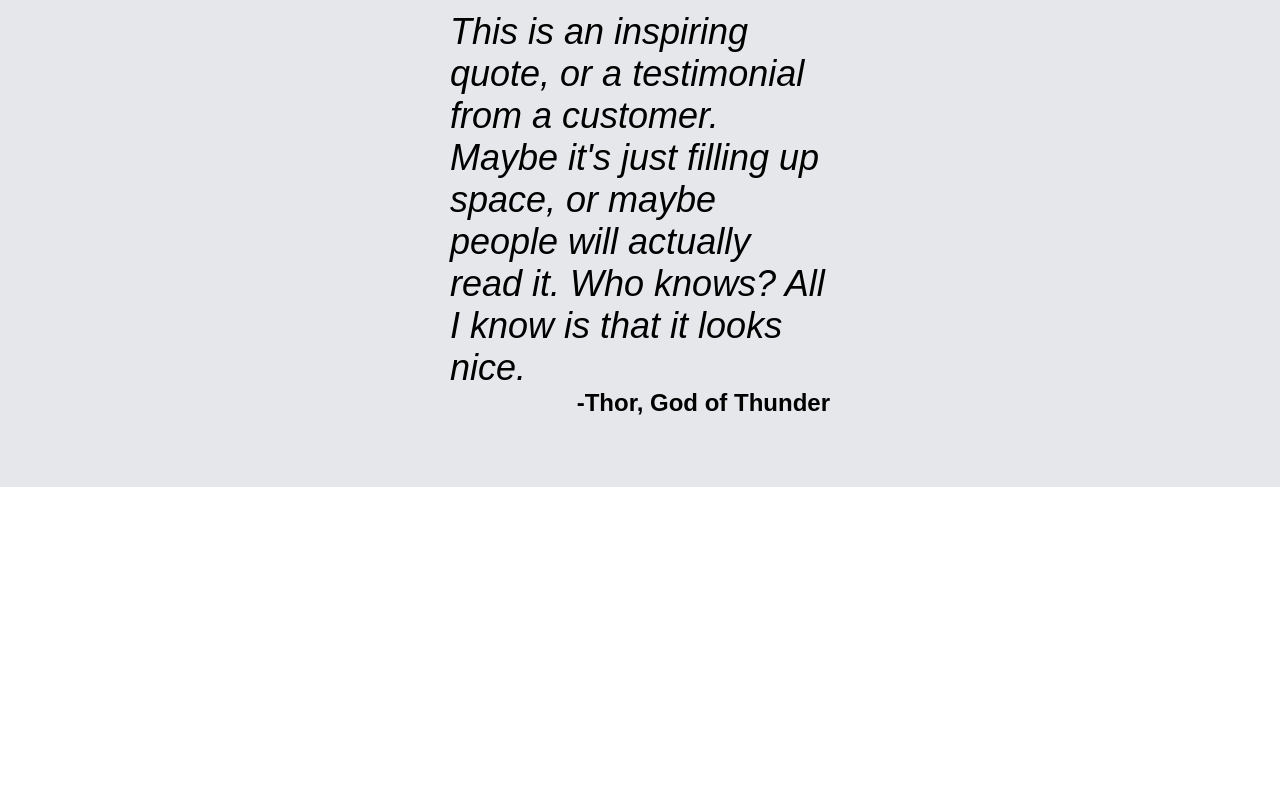
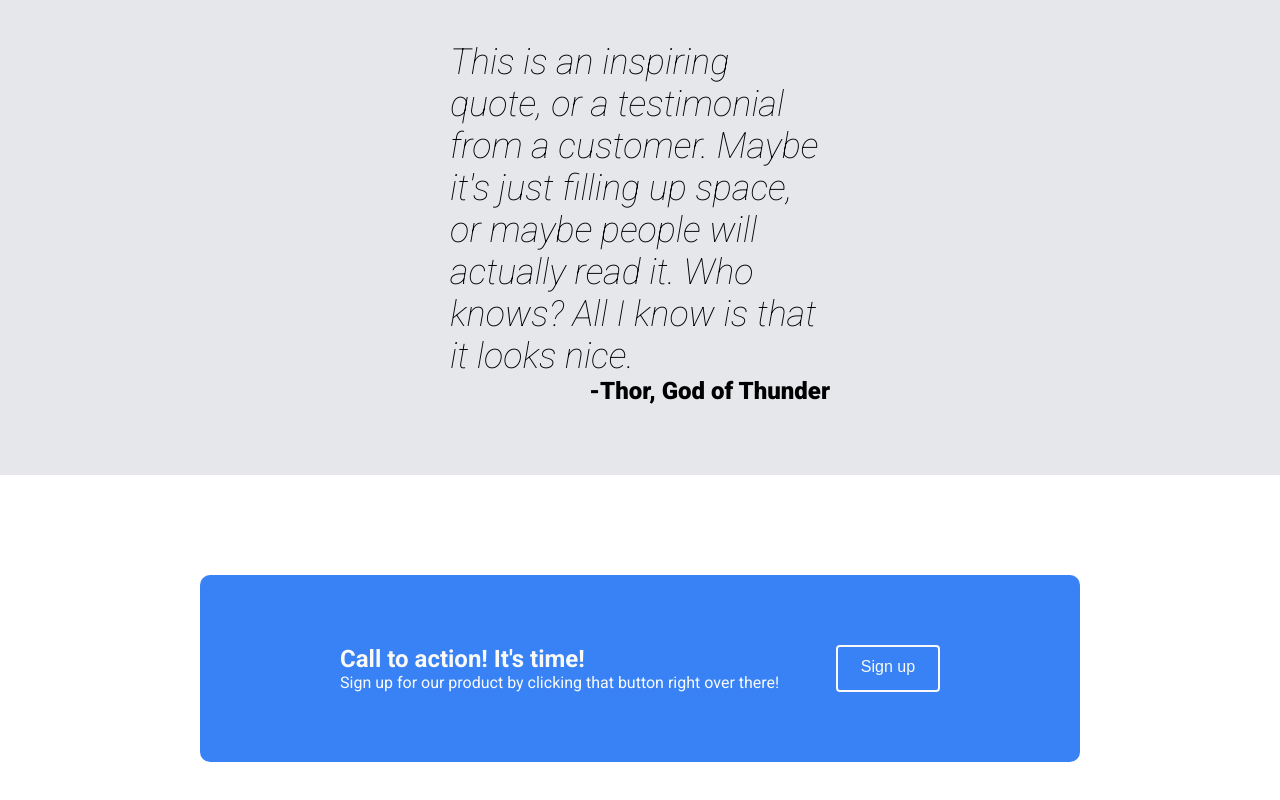
Before and after one commit to DanielT94/landing-page, a plain HTML site: page index.html in a window 1280 px wide. Shown: the part 1440-2240 px from the top of the page. Before the commit the page ends 1927 px from the top, so only its background shows below. Drawn offline with Linux system fonts and the light colour scheme.

Commit message:
Added footer

```diff
--- a/index.html
+++ b/index.html
@@ -6,6 +6,9 @@
     <meta name="viewport" content="width=device-width, initial-scale=1.0">
     <title>Landing Page</title>
     <link rel="stylesheet" href="style.css">
+    <link rel="preconnect" href="https://fonts.googleapis.com">
+<link rel="preconnect" href="https://fonts.gstatic.com" crossorigin>
+<link href="https://fonts.googleapis.com/css2?family=Roboto:ital,wght@0,100;0,300;0,400;0,500;0,700;0,900;1,100;1,300;1,400&display=swap" rel="stylesheet">
 </head>
 
 <body>
@@ -65,6 +68,18 @@
         <div class="author">-Thor, God of Thunder</div>
     </div>
 
+    <div class="footer">
+        <div class="call">
+            <div class="left2">
+                <div class="action">Call to action! It's time!</div>
+                <div class="sub-action">Sign up for our product by clicking that button right over there!</div>
+            </div>
+            <div class="right2">
+                <button>Sign up</button>
+            </div>
+        </div>
+    </div>
+
 </body>
 
 </html>
--- a/style.css
+++ b/style.css
@@ -1,6 +1,6 @@
 body {
     margin: 0;
-    font-family: Arial, Helvetica, sans-serif;
+    font-family: 'Roboto', sans-serif;
 }
 
 .header {
@@ -136,3 +136,39 @@ button {
     font-weight: 800;
     font-size: 24px;
 }
+
+.footer {
+    margin-top: 100px;
+    margin-bottom: 100px;
+    margin-left: 200px;
+    margin-right: 200px;
+}
+
+.call {
+    display: flex;
+    background-color: #3882F6;
+    border-radius: 10px;
+    padding: 70px 140px 70px 140px;
+    justify-content: space-between;
+}
+
+.action {
+    font-size: 24px;
+    font-weight: 600
+}
+
+.sub-action {
+    font-size: 16px;
+}
+
+.left2 {
+    color:#F9FAF8;
+    display: flex;
+    flex-direction: column;
+}
+
+.right2 {
+    border: 2px solid #F9FAF8;
+    border-radius: 4px;
+    display: flex;
+}
```
